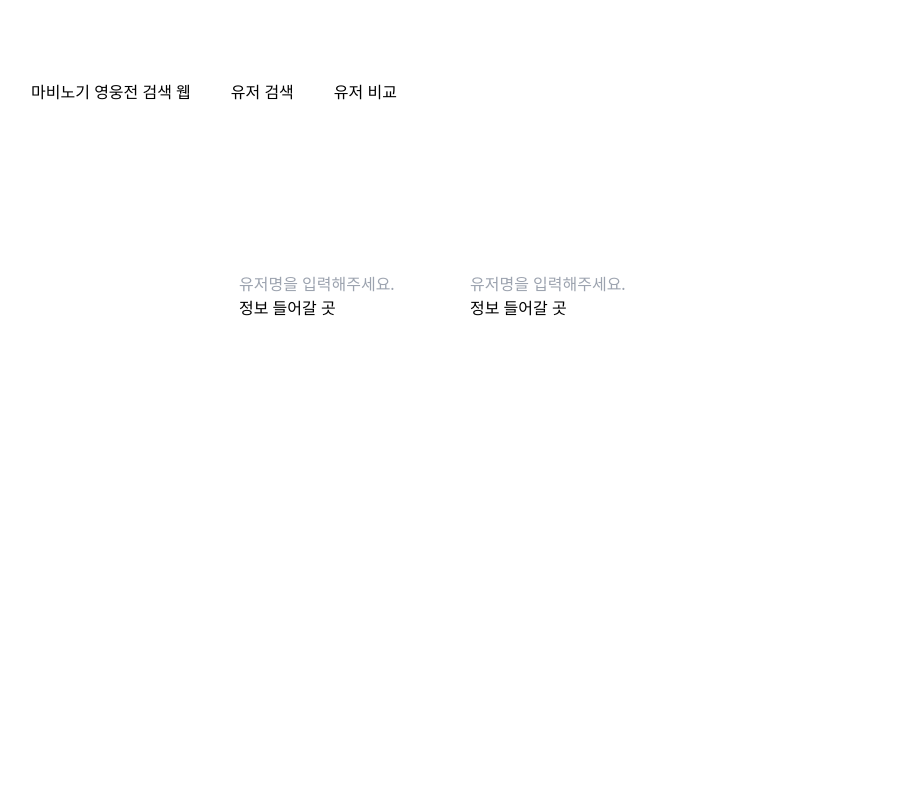
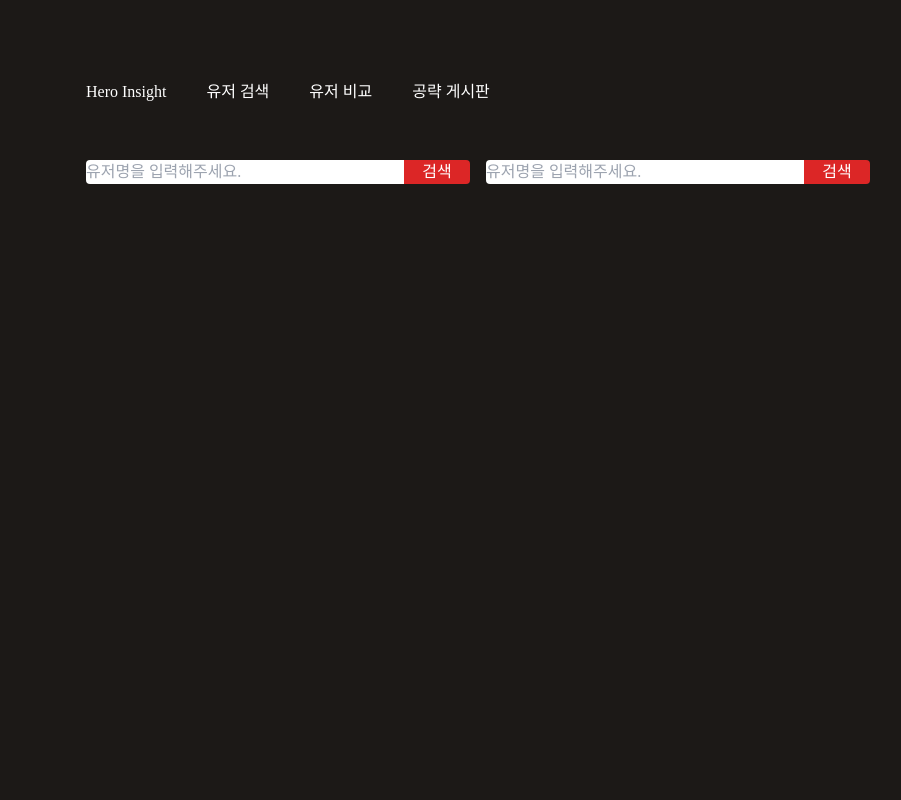
Before and after one commit to YunJ96/Heroes, a Next.js app: page /comparisonSearch in a window 1280 px wide. Shown: the top 800 px of the page, without its empty margins (170-1071 px from the left). Built offline with nearby package versions, Linux system fonts and the light colour scheme.

Commit message:
Feat: 홈 화면 디자인 변경, 유저 기본 정보 조회 구현

```diff
--- a/app/comparisonSearch/page.tsx
+++ b/app/comparisonSearch/page.tsx
@@ -1,17 +1,17 @@
+import UserInfo from '../components/userInfo';
+
 export default function ComparisonSearch() {
   return (
-    <section>
-      <div className='flex flex-row justify-center items-center h-96'>
-        <div>
-          <input type='text' placeholder='유저명을 입력해주세요.' />
-          <div>정보 들어갈 곳</div>
+    <article className='user-info-container'>
+      <div className='flex flex-row justify-center items-center'>
+        <div className='basis-96 m-4'>
+          <UserInfo />
         </div>
 
-        <div>
-          <input type='text' placeholder='유저명을 입력해주세요.' />
-          <div>정보 들어갈 곳</div>
+        <div className='basis-96 '>
+          <UserInfo />
         </div>
       </div>
-    </section>
+    </article>
   );
 }
--- /dev/null
+++ b/app/components/userInfo.tsx
@@ -0,0 +1,77 @@
+'use client';
+
+import { useState } from 'react';
+import axios from 'axios';
+
+interface UserInfo {
+  character_name: string;
+  character_class_name: string;
+  character_level: number;
+  character_date_create: string;
+  character_date_last_logout: string;
+}
+
+export default function UserInfo() {
+  const [user, setUser] = useState<string>('');
+  const [userInfo, setUserInfo] = useState<UserInfo | null>(null);
+  const [isLoading, setIsLoading] = useState<boolean>(false);
+
+  const handleUserSearchBtn = async () => {
+    const URL = process.env.NEXT_PUBLIC_BASE_URL + '/id?character_name=' + user;
+    try {
+      const idResponse = await axios.get(URL, {
+        headers: {
+          'x-nxopen-api-key': process.env.NEXT_PUBLIC_API_KEY,
+        },
+      });
+      const ocid = idResponse.data.ocid;
+      const infoUrl =
+        process.env.NEXT_PUBLIC_BASE_URL + '/character/basic?ocid=' + ocid;
+
+      const infoResponse = await axios.get(infoUrl, {
+        headers: {
+          'x-nxopen-api-key': process.env.NEXT_PUBLIC_API_KEY,
+        },
+      });
+      console.log(infoResponse);
+      setUserInfo(infoResponse.data);
+    } catch (error) {
+      console.log(error);
+    }
+  };
+
+  return (
+    <section>
+      <div className='flex flex-row mb-2'>
+        <input
+          className='w-full rounded-l'
+          type='text'
+          placeholder='유저명을 입력해주세요.'
+          onChange={(e) => setUser(e.target.value)}
+        />
+        <button
+          className='bg-red-600 text-white w-20 rounded-r'
+          onClick={handleUserSearchBtn}
+        >
+          검색
+        </button>
+      </div>
+      {userInfo && (
+        <div className='bg-neutral-500 rounded'>
+          <p>
+            <span>{userInfo.character_name}</span>
+            <span>Lv.{userInfo.character_level}</span>
+            <span>{userInfo.character_class_name}</span>
+          </p>
+          <p>
+            캐릭터 생성일 :{' '}
+            {userInfo.character_date_create === null
+              ? '정보 없음'
+              : userInfo.character_date_create}
+          </p>
+          <p>마지막 접속 : {userInfo.character_date_last_logout}</p>
+        </div>
+      )}
+    </section>
+  );
+}
--- a/app/globals.css
+++ b/app/globals.css
@@ -15,3 +15,44 @@
     --background-end-rgb: 0, 0, 0;
   }
 }
+
+* {
+  margin: 0;
+  padding: 0;
+  color: inherit;
+  -webkit-font-smoothing: antialiased;
+  -moz-osx-font-smoothing: grayscale;
+  font-family: 'sans-serif';
+}
+
+.image-container {
+  overflow: hidden;
+  position: relative;
+  width: 100%;
+  height: 100%;
+}
+
+#mainImg {
+  max-width: 100%;
+  max-height: 700px;
+  animation: slide 10s ease-in-out infinite;
+}
+
+@keyframes slide {
+  0% {
+    transform: translateX(-100%);
+    opacity: 0;
+  }
+  50% {
+    transform: translateX(50%);
+    opacity: 1;
+  }
+  100% {
+    transform: translateX(100%);
+    opacity: 0;
+  }
+}
+
+.user-info-container {
+  height: 700px;
+}
--- a/app/layout.tsx
+++ b/app/layout.tsx
@@ -14,26 +14,37 @@ export default function RootLayout({
 }) {
   return (
     <html lang='ko'>
-      <body>
-        <header>
-          <div className='flex flex-row justify-center space-x-10 w-3/5 mt-20'>
+      <body className='bg-stone-900'>
+        <header className='mb-10'>
+          <nav className='flex flex-row space-x-10 w-3/5 mt-20 mx-auto text-white'>
+            <ul className='flex space-x-10'>
+              <li>
                 <h1>
-              <Link href='/'>마비노기 영웅전 검색 웹</Link>
+                  <Link href='/'>Hero Insight</Link>
                 </h1>
-            <nav>
-              <ul className='flex space-x-10'>
+              </li>
               <li>
                 <Link href='/search'>유저 검색</Link>
               </li>
               <li>
                 <Link href='/comparisonSearch'>유저 비교</Link>
               </li>
+              <li>
+                <Link href='/board'>공략 게시판</Link>
+              </li>
             </ul>
           </nav>
-          </div>
         </header>
-
         {children}
+        <footer className='flex flex-col justify-center w-3/5 mx-auto text-sm text-slate-400 my-20'>
+          <p>- 마비노기 영웅전의 게임 데이터는 평균 10분 후 확인 가능합니다.</p>
+          <p>
+            - 2022년 1월 1일 이후 데이터를 조회할 수 있습니다. (단, 2022년 1월
+            이전에 발생한 데이터는 응답 결과에 포함되지 않을 수 있음)
+          </p>
+          <p>- Data based on NEXON Open API</p>
+          <p>- Image based on NEXON Heroes Wallpaper</p>
+        </footer>
       </body>
     </html>
   );
--- a/app/page.tsx
+++ b/app/page.tsx
@@ -1,7 +1,46 @@
-import Image from 'next/image';
+'use client';
+
+import { useEffect, useState } from 'react';
 
 export default function Home() {
+  const mainImg = [
+    'https://lwi.nexon.com/heroes/home/wallpaper/2023/231214_AA1ABFC0201D7A39/wp_129.jpg',
+    'https://lwi.nexon.com/heroes/home/wallpaper/2023/230713_E9B8DA40D472EB08/wp_125.jpg',
+    'https://lwi.nexon.com/heroes/home/wallpaper/2022/221215_38A8EB55AC4DB322/wp_123.jpg',
+    'https://lwi.nexon.com/heroes/home/wallpaper/2022/0714_2625E84241E79C64/wp_123.jpg',
+    'https://lwi.nexon.com/heroes/home/wallpaper/2021/1202_C9BC7D3430E5DC96/wp_119.jpg',
+    'https://lwi.nexon.com/heroes/home/wallpaper/2021/0708_B4E44FF8E24767BB/wp_116.jpg',
+    'https://lwi.nexon.com/heroes/home/wallpaper/2021/wp_B41D2B7F50BC5A7B/wp_133.jpg',
+    'https://lwi.nexon.com/heroes/home/wallpaper/2021/wp_B41D2B7F50BC5A7B/wp_129.jpg',
+    'https://lwi.nexon.com/heroes/home/wallpaper/2021/wp_B41D2B7F50BC5A7B/wp_128.jpg',
+    'https://lwi.nexon.com/heroes/home/wallpaper/2021/wp_B41D2B7F50BC5A7B/wp_127.jpg',
+    'https://lwi.nexon.com/heroes/home/wallpaper/2021/wp_B41D2B7F50BC5A7B/wp_123.jpg',
+    'https://lwi.nexon.com/heroes/home/wallpaper/2021/wp_B41D2B7F50BC5A7B/wp_122.jpg',
+    'https://lwi.nexon.com/heroes/home/wallpaper/2021/wp_B41D2B7F50BC5A7B/wp_120.jpg',
+    'https://lwi.nexon.com/heroes/home/wallpaper/2021/wp_B41D2B7F50BC5A7B/wp_116.jpg',
+    'https://image.heroes.nexon.com/imghome/gallery/wp_088.jpg',
+    'https://image.heroes.nexon.com/imghome/gallery/wp_077.jpg',
+    'https://image.heroes.nexon.com/imghome/gallery/wp73_1920x1200.jpg',
+  ];
+
+  const [imageIndex, setImageIndex] = useState(0);
+
+  useEffect(() => {
+    const imageChange = setInterval(() => {
+      setImageIndex((index) => (index + 1) % mainImg.length);
+    }, 10000);
+    return () => clearInterval(imageChange);
+  }, []);
+
   return (
-    <section className='flex justify-center items-center h-96'>하이</section>
+    <main className='flex justify-center items-center h-108 mx-auto bg-stone-900'>
+      <div className='image-container'>
+        <img
+          id='mainImg'
+          src={mainImg[imageIndex]}
+          alt='마비노기 영웅전 월페이퍼'
+        />
+      </div>
+    </main>
   );
 }
--- a/app/search/page.tsx
+++ b/app/search/page.tsx
@@ -1,10 +1,11 @@
+import UserInfo from '../components/userInfo';
+
 export default function SearchUser() {
   return (
-    <section className='flex justify-center items-center h-96'>
-      <div>
-        <input type='text' placeholder='유저명을 입력해주세요.' />
-        <div>정보 들어갈 곳</div>
+    <article className='user-info-container flex justify-center items-center h-96 '>
+      <div className='basis-96'>
+        <UserInfo />
       </div>
-    </section>
+    </article>
   );
 }
```
Also changed, not shown: package.json (+5 -4 lines), app/board/page.tsx (added), 1 other file (tests, documents, lock files or other folders). Lines whose indentation alone changed are shown as unchanged.
